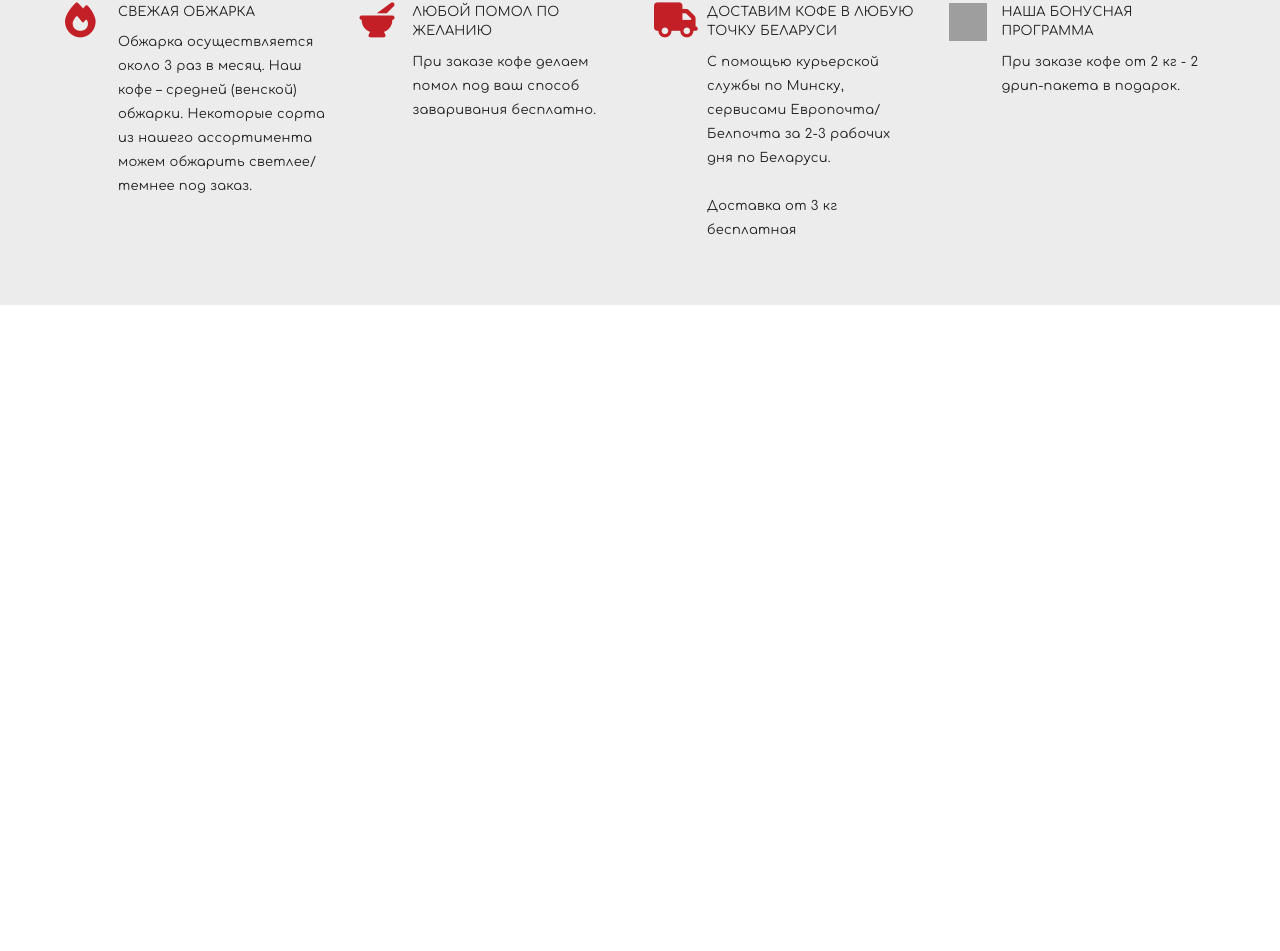
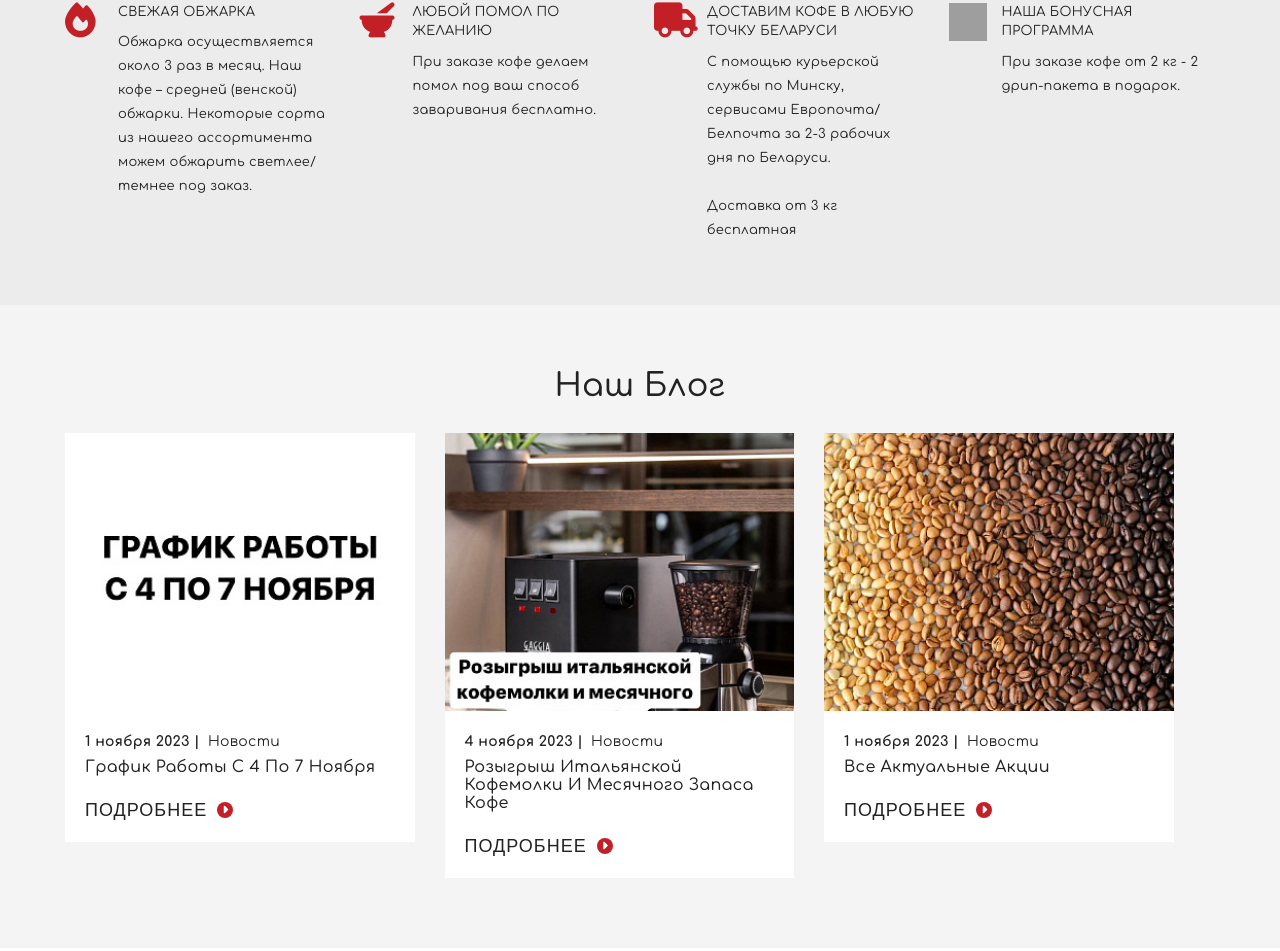
Before and after one commit to ChiretsV/DaloniCoffee, a website built with Parcel: page src/index.html in a window 1280 px wide. Shown: the part 2219-3170 px from the top of the page. Before the commit the page ends 2524 px from the top, so only its background shows below. Built offline with nearby package versions, Linux system fonts and the light colour scheme; grey boxes are pictures that could not be loaded.

Commit message:
feat: add section blog

```diff
--- a/src/index.html
+++ b/src/index.html
@@ -308,6 +308,61 @@
                 </div>
             </div>
         </section>
+        <section class="blog">
+            <div class="blog-container">
+                <h2 class="blog__title">Наш блог</h2>
+                <div class="blog-article-container">
+                    <article class="blog-article">
+                        <a href="#" class="blog-article-link">
+                            <img src="images/grafik.jpg" alt="grafik" class="blog-article-link-img">
+                        </a>
+                        <div class="blog-article-content">
+                            <div class="blog-article-content-date-wrapper">
+                                <h5 class="blog-article-content-date-text">1 ноября 2023 | </h5>
+                                <a href="#" class="blog-article-content-date-news-link">Новости</a>
+                            </div>
+                            <a href="#" class="blog-article-content-link">График Работы С 4 По 7 Ноября</a>
+                            <button class="blog-article-content-button">
+                                <a href="#" class="blog-article-content-button-link">ПОДРОБНЕЕ</a>
+                                <i class="fa-solid fa-caret-right blog-article-content-button-icon"></i>
+                            </button>
+                        </div>
+                    </article>
+                    <article class="blog-article">
+                        <a href="#" class="blog-article-link">
+                            <img src="images/rozigrish.jpg" alt="rozigrish" class="blog-article-link-img">
+                        </a>
+                        <div class="blog-article-content">
+                            <div class="blog-article-content-date-wrapper">
+                                <h5 class="blog-article-content-date-text">4 ноября 2023 | </h5>
+                                <a href="#" class="blog-article-content-date-news-link">Новости</a>
+                            </div>
+                            <a href="#" class="blog-article-content-link">Розыгрыш Итальянской Кофемолки И Месячного Запаса Кофе</a>
+                            <button class="blog-article-content-button">
+                                <a href="#" class="blog-article-content-button-link">ПОДРОБНЕЕ</a>
+                                <i class="fa-solid fa-caret-right blog-article-content-button-icon"></i>
+                            </button>
+                        </div>
+                    </article>
+                    <article class="blog-article">
+                        <a href="#" class="blog-article-link">
+                            <img src="images/prices.jpg" alt="prices" class="blog-article-link-img">
+                        </a>
+                        <div class="blog-article-content">
+                            <div class="blog-article-content-date-wrapper">
+                                <h5 class="blog-article-content-date-text">1 ноября 2023 | </h5>
+                                <a href="#" class="blog-article-content-date-news-link">Новости</a>
+                            </div>
+                            <a href="#" class="blog-article-content-link">Все Актуальные Акции</a>
+                            <button class="blog-article-content-button">
+                                <a href="#" class="blog-article-content-button-link">ПОДРОБНЕЕ</a>
+                                <i class="fa-solid fa-caret-right blog-article-content-button-icon"></i>
+                            </button>
+                        </div>
+                    </article>
+                </div>
+            </div>
+        </section>
     </main>
     <script src="https://kit.fontawesome.com/9fc3b56d82.js" crossorigin="anonymous"></script>
 
--- /dev/null
+++ b/src/scss/sections/blog.scss
@@ -0,0 +1,152 @@
+.blog{
+    width: 100%;
+    background: #f4f4f4;
+    padding: 63px 0 70px;
+    margin-bottom: 65px;
+
+    .blog-container{
+        max-width: 1170px;
+        margin: 0 auto;
+        display: flex;
+        flex-direction: column;
+        padding: 0 10px;
+
+        .blog__title{
+            text-align: center;
+            margin-bottom: 30px;
+            font-size: 32px;
+            line-height: 35px;
+            font-weight: 500;
+            text-transform: capitalize;
+
+            @media (max-width: 767px) {
+                font-size: 22px;
+                line-height: 22px;
+            }
+        }
+
+        .blog-article-container{
+            display: flex;
+            gap: 30px;
+
+            @media (max-width: 991px) {
+                justify-content: space-between;
+            }
+
+            .blog-article{
+                display: flex;
+                flex-direction: column;
+                width: calc(33% - 30px);
+
+                @media (max-width: 991px) {
+                    width: calc(50% - 20px);
+                }
+
+                @media (max-width: 767px) {
+                    width: 100%;
+                    max-width: 552px;
+                    margin: 0 auto;
+                }
+
+                .blog-article-link{
+
+                    .blog-article-link-img{
+                        width: 100%;
+                        height: 100%;
+                        object-fit: cover;
+                    }
+                }
+
+                .blog-article-content{
+                    display: flex;
+                    flex-direction: column;
+                    padding: 23px 20px 20px;
+                    background-color: white;
+
+                    .blog-article-content-date-wrapper{
+                        display: flex;
+                        gap: 8px;
+                        margin-bottom: 9px;
+
+                        .blog-article-content-date-text{
+                            font-size: 14px;
+                            line-height: 15px;
+                        }
+
+                        .blog-article-content-date-news-link{
+                            font-size: 14px;
+                            line-height: 15px;
+                        }
+
+                        .blog-article-content-date-news-link:hover{
+                            color: #c22026;
+                        }
+                    }
+
+
+                    .blog-article-content-link{
+                        font-size: 16px;
+                        text-transform: capitalize;
+                        line-height: 18px;
+                        margin-bottom: 5px;
+                        font-weight: 500;
+
+                        @media (max-width: 991px) {
+                            line-height: 23px;
+                        }
+
+                        @media (max-width: 767px) {
+                            font-size: 15px;
+                        }
+                    }
+
+                    .blog-article-content-link:hover{
+                        color: #c22026;
+                    }
+
+                    .blog-article-content-button{
+                        margin-top: 17px;
+                        display: flex;
+                        align-items: center;
+                        gap: 10px;
+                        background: none;
+                        border: none;
+
+
+                        .blog-article-content-button-link{
+                            font-size: 18px;
+                            line-height: 24px;
+                            letter-spacing: 1px;
+                            text-transform: uppercase;
+                        }
+
+                        .blog-article-content-button-icon{
+                            font-size: 12px;
+                            line-height: 16px;
+                            color: white;
+                            width: 16px;
+                            border-radius: 50%;
+                            background-color: #c22026;
+                        }
+                    }
+
+                    .blog-article-content-button:hover{
+                        color: #c22026;
+                    }
+                }
+            }
+
+            .blog-article:nth-child(3){
+                @media (max-width: 991px) {
+                    display: none;
+                }
+            }
+
+            .blog-article:nth-child(2){
+                @media (max-width: 767px) {
+                    display: none;
+                }
+            }
+        }
+    }
+}
--- a/src/scss/style.scss
+++ b/src/scss/style.scss
@@ -5,6 +5,7 @@
 @import url(sections/buttons-banner.scss);
 @import url(sections/products.scss);
 @import url(sections/advantages.scss);
+@import url(sections/blog.scss);
 
 *{
     margin: 0;
@@ -30,6 +31,8 @@ a, button {
     cursor: pointer;
 }
 
+
+
 // button:hover{
 //     background: black;
 // }
```
Also changed, not shown: src/images/grafik.jpg (added), src/images/prices.jpg (added), src/images/rozigrish.jpg (added). Lines whose indentation alone changed are shown as unchanged.
